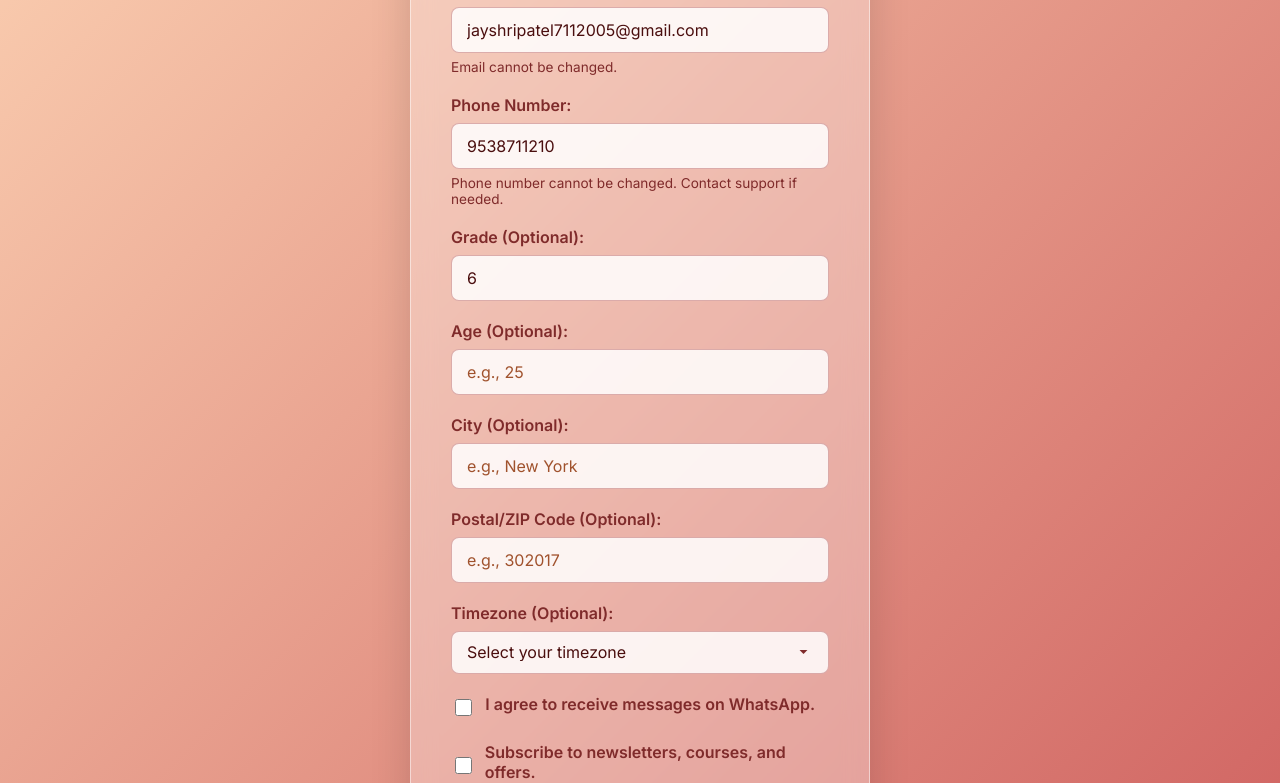
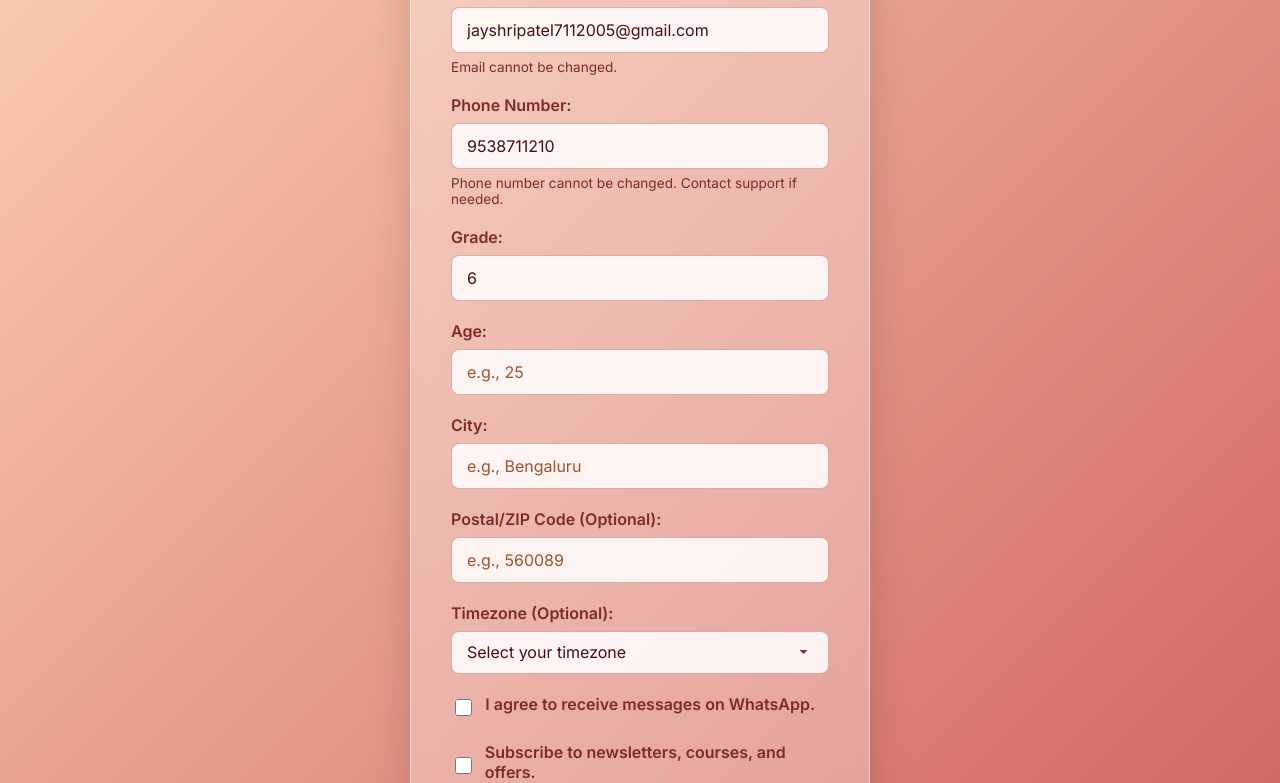
Before and after one commit to Jayshri7777/MathGen, a Flask app: page /profile in a window 1280 px wide. Shown: the part 372-1155 px from the top of the page. Run offline with Flask 3, Linux system fonts and the light colour scheme; a user stored in the database is signed in.

Commit message:
Update profile.html

```diff
--- a/templates/profile.html
+++ b/templates/profile.html
@@ -214,25 +214,25 @@
             <!-- --- END MODIFIED FIELD --- -->
 
             <div class="form-group">
-                <label for="grade">Grade (Optional):</label>
+                <label for="grade">Grade:</label>
                 <!-- Pre-fill with current user's data -->
                 <input type="text" id="grade" name="grade" placeholder="e.g., 10th, College" value="{{ current_user.grade or '' }}">
             </div>
 
             <!-- --- NEW FIELDS --- -->
             <div class="form-group">
-                <label for="age">Age (Optional):</label>
+                <label for="age">Age:</label>
                 <input type="number" id="age" name="age" placeholder="e.g., 25" value="{{ current_user.age or '' }}" min="1">
             </div>
 
             <div class="form-group">
-                <label for="city">City (Optional):</label>
-                <input type="text" id="city" name="city" placeholder="e.g., New York" value="{{ current_user.city or '' }}">
+                <label for="city">City:</label>
+                <input type="text" id="city" name="city" placeholder="e.g., Bengaluru" value="{{ current_user.city or '' }}">
             </div>
 
             <div class="form-group">
                 <label for="postal_code">Postal/ZIP Code (Optional):</label>
-                <input type="text" id="postal_code" name="postal_code" placeholder="e.g., 302017" value="{{ current_user.postal_code or '' }}">
+                <input type="text" id="postal_code" name="postal_code" placeholder="e.g., 560089" value="{{ current_user.postal_code or '' }}">
             </div>
 
             <div class="form-group">
```
